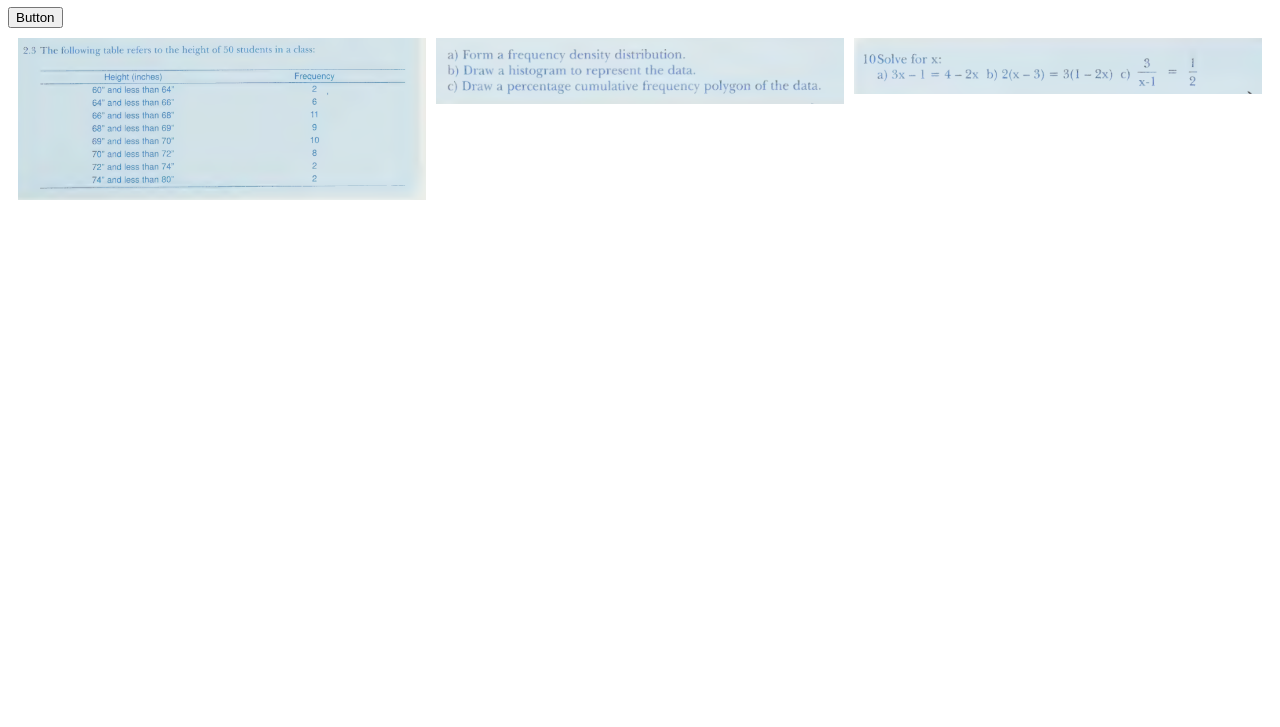
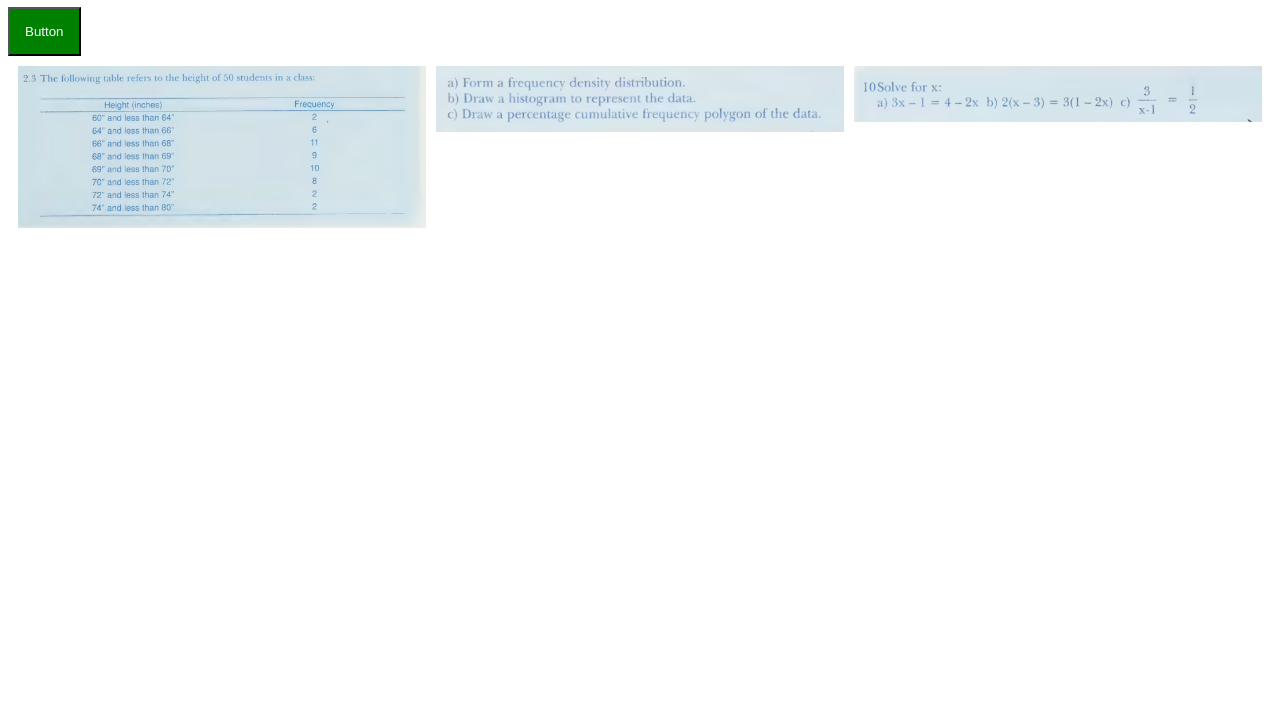
Before and after one commit to zainabjbader-create/Responsive-Design, a plain HTML site: page index.html in a window 1280 px wide. Shown: the part 73-800 px from the top of the page. Drawn offline with Linux system fonts and the light colour scheme.

Commit message:
Update style.css

```diff
--- a/style.css
+++ b/style.css
@@ -11,6 +11,12 @@
     padding: 10px;
 }
 
+.hover {
+  padding: 15px;
+  background: green;
+  color: white;
+one;
+}
 
 @media (min-width: 600px) {
     .images { grid-template-columns: 1fr 1fr; }
```
